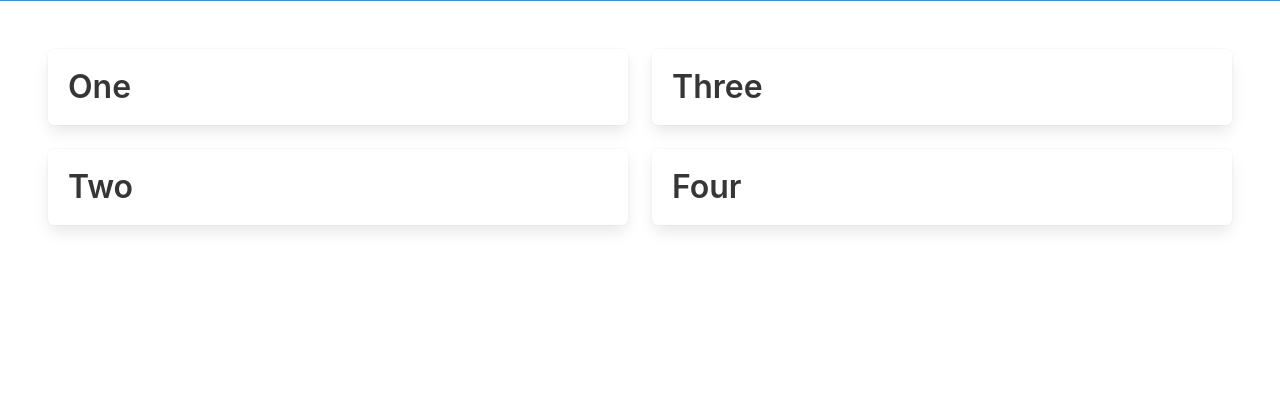
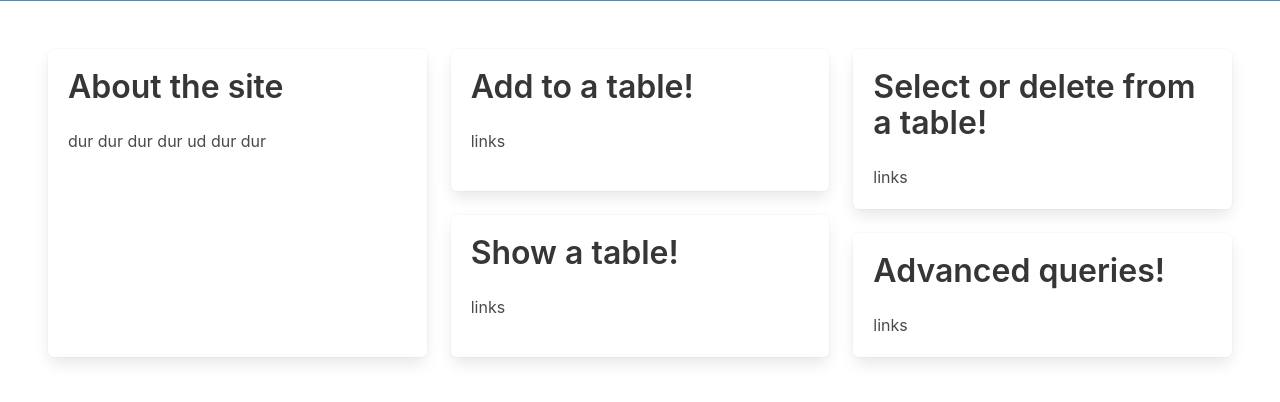
Before and after one commit to scottross123/microbakery-management-software, a Flask app: page / in a window 1280 px wide. Shown: the part 363-765 px from the top of the page. Run offline with Flask 2, Linux system fonts and the light colour scheme; some libraries are stand-ins or nearby versions.

Commit message:
finish select query, changed DeleteForm to SelectForm

```diff
--- a/app/forms.py
+++ b/app/forms.py
@@ -52,7 +52,7 @@ class FlourForm(FlaskForm):
     malted = BooleanField('Does this flour contain barley malt flour? (malted)', validators=[InputRequired()])
     submit = SubmitField('Add record!')
 
-class DeleteForm(FlaskForm):
-    table_name = StringField('Name of the table you want to delete from?', validators=[InputRequired(), Length(max=100)])
+class SelectForm(FlaskForm):
+    table_name = StringField('Name of the table?', validators=[InputRequired(), Length(max=100)])
     id = IntegerField('ID of the entity?', validators=[InputRequired()])
-    submit = SubmitField('Delete record!')
+    submit = SubmitField('Confirm!')
--- a/app/templates/index.html
+++ b/app/templates/index.html
@@ -17,21 +17,32 @@
 
         <section class="section">
             <div class="tile is-ancestor">
-                <div class="tile is-vertical is-parent">
+                <div class="tile is-parent">
                     <div class="tile is-child box">
-                        <p class="title">One</p>
-                    </div>
-                    <div class="tile is-child box">
-                        <p class="title">Two</p>
+                        <p class="title">About the site</p>
+                        <p>dur dur dur dur ud dur dur</p>
                     </div>
                 </div>
 
                 <div class="tile is-vertical is-parent">
                     <div class="tile is-child box">
-                        <p class="title">Three</p>
+                        <p class="title">Add to a table!</p>
+                        <p>links</p>
                     </div>
                     <div class="tile is-child box">
-                        <p class="title">Four</p>
+                        <p class="title">Show a table!</p>
+                        <p>links</p>
+                    </div>
+                </div>
+
+                <div class="tile is-vertical is-parent">
+                    <div class="tile is-child box">
+                        <p class="title">Select or delete from a table!</p>
+                        <p>links</p>
+                    </div>
+                    <div class="tile is-child box">
+                        <p class="title">Advanced queries!</p>
+                        <p>links</p>
                     </div>
                 </div>
             </div>
--- a/app/views.py
+++ b/app/views.py
@@ -1,9 +1,9 @@
 import flask
-from flask import Blueprint, request, g
+from flask import Blueprint, request, g, flash
 import app
 from . import db
 from .models import Customer, Order, LineItem, Product, Recipe, Ingredient, Flour
-from .forms import CustomerForm, OrderForm, LineItemForm, ProductForm, RecipeForm, IngredientForm, FlourForm, DeleteForm
+from .forms import CustomerForm, OrderForm, LineItemForm, ProductForm, RecipeForm, IngredientForm, FlourForm, SelectForm
 
 blueprint = Blueprint('blueprint', __name__, static_folder="static", template_folder='templates')
 
@@ -33,7 +33,7 @@ def load_variables():
 def index():
     return flask.render_template("index.html")
 
-@blueprint.route("/<table>")
+@blueprint.route("/table_<table>")
 def show_table(table):
     try:
         print(g.table_list[table])
@@ -65,7 +65,7 @@ def save_record(new_record_table):
 
 @blueprint.route("/delete")
 def delete():
-    form = DeleteForm()
+    form = SelectForm()
     return flask.render_template("delete.html", form=form)
 
 @blueprint.route("/delete_record", methods=["POST"])
@@ -80,3 +80,20 @@ def delete_record():
         return flask.render_template("error.html", error=error)
 
     return flask.redirect(flask.url_for("blueprint.index"))
+
+@blueprint.route("/select", methods=["GET", "POST"])
+def select():
+    form = SelectForm()
+    print(form.errors)
+
+    if form.is_submitted():
+        try:
+            data = flask.request.form
+            table = g.table_list[data['table_name'].lower()]
+            result = table.query.filter_by(id=data['id']).first()
+            print(result)
+            flash(result)
+        except Exception as error:
+            return flask.render_template("error.html", error=error)
+
+    return flask.render_template("select.html", form=form)
```
Also changed, not shown: app/templates/select.html (added, +24 -0 lines).
